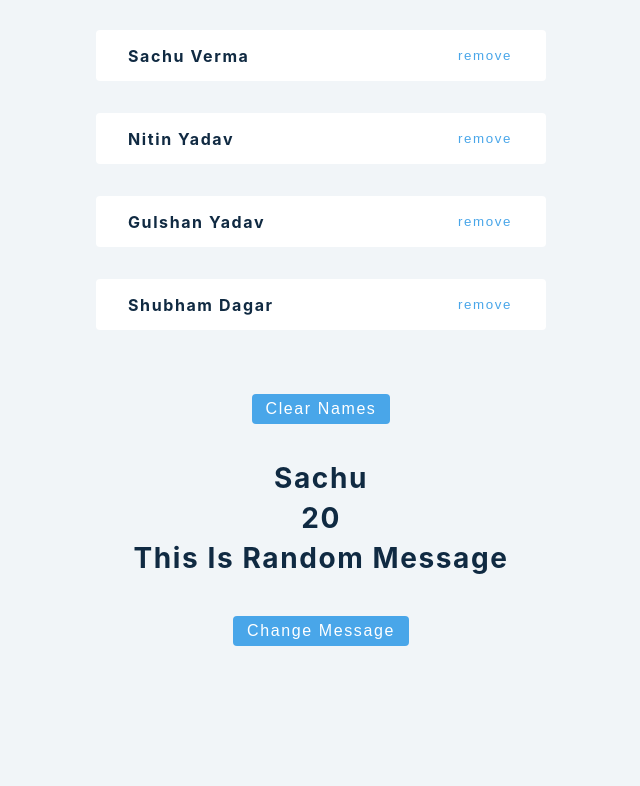
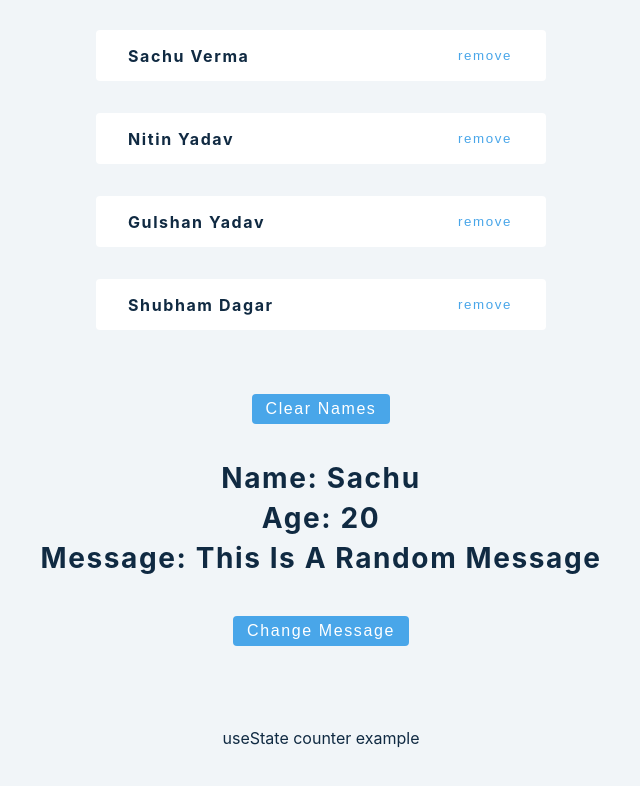
Before and after one commit to sachuverma/React-Basic-Projects, a React (Create React App) app in the folder starter/: page / in a window 1280 px wide. Shown: the part 300-1086 px from the top of the page, without its empty margins (319-959 px from the left). Built offline with nearby package versions, Linux system fonts and the light colour scheme.

Commit message:
use state object

```diff
--- a/starter/src/App.js
+++ b/starter/src/App.js
@@ -2,6 +2,7 @@ import React from "react";
 import UseStateBasics from "./tutorial/1-useState/setup/2-useState-basics";
 import UseStateArray from "./tutorial/1-useState/setup/3-useState-array";
 import UseStateObject from "./tutorial/1-useState/setup/4-useState-object";
+import UseStateCounter from "./tutorial/1-useState/setup/5-useState-counter";
 
 function App() {
   return (
@@ -9,6 +10,7 @@ function App() {
       <UseStateBasics />
       <UseStateArray />
       <UseStateObject />
+      <UseStateCounter />
     </div>
   );
 }
--- a/starter/src/tutorial/1-useState/setup/4-useState-object.js
+++ b/starter/src/tutorial/1-useState/setup/4-useState-object.js
@@ -7,15 +7,20 @@ const UseStateObject = () => {
     message: "this is random message",
   });
 
+  const [name, setName] = useState("sachu");
+  const [age, setAge] = useState(20);
+  const [message, setMessage] = useState("this is a random message");
+
   const changeMessage = () => {
-    setPerson({ ...person, message: "hello world!" });
+    // setPerson({ ...person, message: "hello world!" });
+    setMessage("hello world!");
   };
 
   return (
     <div>
-      <h3>{person.name}</h3>
-      <h3>{person.age}</h3>
-      <h3>{person.message}</h3>
+      <h3>Name: {name}</h3>
+      <h3>Age: {age}</h3>
+      <h3>Message: {message}</h3>
       <button className="btn" onClick={changeMessage}>
         change message
       </button>
--- a/starter/src/tutorial/1-useState/setup/5-useState-counter.js
+++ b/starter/src/tutorial/1-useState/setup/5-useState-counter.js
@@ -1,7 +1,7 @@
-import React, { useState } from 'react';
+import React, { useState } from "react";
 
 const UseStateCounter = () => {
-  return <h2>useState counter example</h2>;
+  return <div>useState counter example</div>;
 };
 
 export default UseStateCounter;
```
